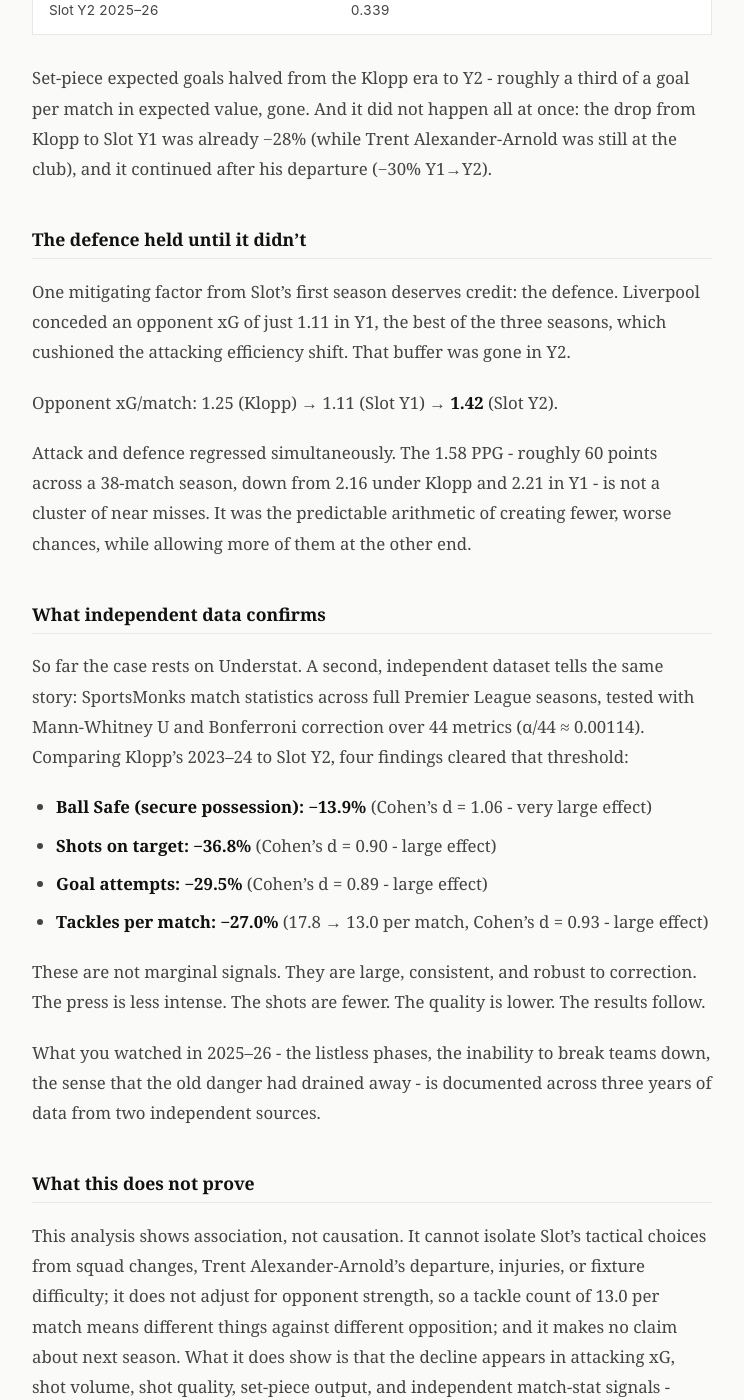
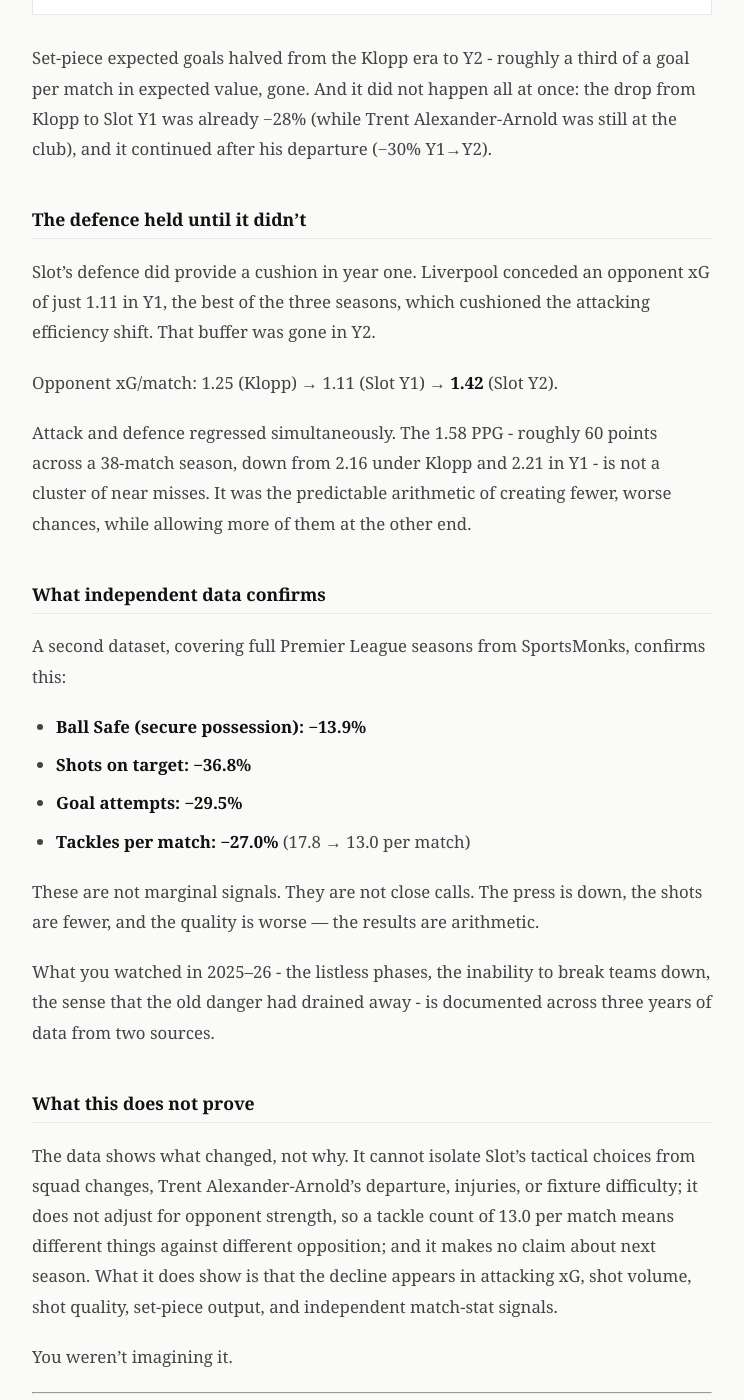
Before and after one commit to gauravahlawat01goal/football-analytics, a Jekyll site: the page built from web/_posts/2026-04-18-xg-decline-not-bad-luck.md, in a window 1280 px wide and 1400 px high, scrolled down 3155 px. Shown: the whole window, without its empty margins (252-996 px from the left). Built offline with Jekyll 4.4.1, drawn with Linux system fonts in a browser that asks for light colours; some of the changed text lies outside the part shown.

Commit message:
style: address editorial feedback on voice and tone

```diff
--- a/web/_posts/2026-04-18-xg-decline-not-bad-luck.md
+++ b/web/_posts/2026-04-18-xg-decline-not-bad-luck.md
@@ -18,8 +18,6 @@ Three seasons of data say something different. The decline wasn't in the finishi
 
 Expected goals gives us a clean test. If Liverpool were simply unlucky, xG would stay high while goals lagged behind. If xG itself falls, the problem starts before the finishing: in chance creation.
 
-Here is the full picture across all three seasons:
-
 | Season | xG / match | Goals / match | Gap |
 |--------|-----------|---------------|-----|
 | Klopp 2023–24 | 2.49 | 2.26 | −0.23 |
@@ -58,13 +56,13 @@ Slot's first season made sense as a model:
 | Slot Y1 2024–25 | 17.1 | **0.146** |
 | Slot Y2 2025–26 | **15.5** | 0.118 |
 
-Slot Y1 took fewer shots but made them count, at 0.146 xG per shot against Klopp's 0.123. Total xG barely moved, goals were identical, and the season ended with a Premier League title. The trade-off - volume for quality - held the output steady.
+Slot's first season took fewer shots but made them count, at 0.146 xG per shot against Klopp's 0.123. Total xG barely moved, goals were identical, and the season ended with a Premier League title. The trade-off - volume for quality - held the output steady.
 
-Y2 broke that logic. Volume fell again, to 15.5 shots per match - but this time quality didn't compensate. At 0.118 xG per shot, the chances were worse than Klopp's, not better. Volume and quality moved the wrong way together, and there was nothing left to cushion the fall.
+This season broke that logic. Volume fell again, to 15.5 shots per match - but this time quality didn't compensate. At 0.118 xG per shot, the chances were worse than Klopp's, not better. Volume and quality moved the wrong way together, and there was nothing left to cushion the fall.
 
 ## Set pieces: a specific tactical fingerprint
 
-One slice of the decline is easier to isolate than the rest:
+Set-piece output also declined:
 
 | Season | Set-piece xG / match |
 |--------|---------------------|
@@ -76,7 +74,7 @@ Set-piece expected goals halved from the Klopp era to Y2 - roughly a third of a
 
 ## The defence held until it didn't
 
-One mitigating factor from Slot's first season deserves credit: the defence. Liverpool conceded an opponent xG of just 1.11 in Y1, the best of the three seasons, which cushioned the attacking efficiency shift. That buffer was gone in Y2.
+Slot's defence did provide a cushion in year one. Liverpool conceded an opponent xG of just 1.11 in Y1, the best of the three seasons, which cushioned the attacking efficiency shift. That buffer was gone in Y2.
 
 Opponent xG/match: 1.25 (Klopp) → 1.11 (Slot Y1) → **1.42** (Slot Y2).
 
@@ -84,20 +82,20 @@ Attack and defence regressed simultaneously. The 1.58 PPG - roughly 60 points ac
 
 ## What independent data confirms
 
-So far the case rests on Understat. A second, independent dataset tells the same story: SportsMonks match statistics across full Premier League seasons, tested with Mann-Whitney U and Bonferroni correction over 44 metrics (α/44 ≈ 0.00114). Comparing Klopp's 2023–24 to Slot Y2, four findings cleared that threshold:
+A second dataset, covering full Premier League seasons from SportsMonks, confirms this:
 
-- **Ball Safe (secure possession): −13.9%** (Cohen's d = 1.06 - very large effect)
-- **Shots on target: −36.8%** (Cohen's d = 0.90 - large effect)
-- **Goal attempts: −29.5%** (Cohen's d = 0.89 - large effect)
-- **Tackles per match: −27.0%** (17.8 → 13.0 per match, Cohen's d = 0.93 - large effect)
+- **Ball Safe (secure possession): −13.9%**
+- **Shots on target: −36.8%**
+- **Goal attempts: −29.5%**
+- **Tackles per match: −27.0%** (17.8 → 13.0 per match)
 
-These are not marginal signals. They are large, consistent, and robust to correction. The press is less intense. The shots are fewer. The quality is lower. The results follow.
+These are not marginal signals. They are not close calls. The press is down, the shots are fewer, and the quality is worse — the results are arithmetic.
 
-What you watched in 2025–26 - the listless phases, the inability to break teams down, the sense that the old danger had drained away - is documented across three years of data from two independent sources.
+What you watched in 2025–26 - the listless phases, the inability to break teams down, the sense that the old danger had drained away - is documented across three years of data from two sources.
 
 ## What this does not prove
 
-This analysis shows association, not causation. It cannot isolate Slot's tactical choices from squad changes, Trent Alexander-Arnold's departure, injuries, or fixture difficulty; it does not adjust for opponent strength, so a tackle count of 13.0 per match means different things against different opposition; and it makes no claim about next season. What it does show is that the decline appears in attacking xG, shot volume, shot quality, set-piece output, and independent match-stat signals - consistently, across two datasets.
+The data shows what changed, not why. It cannot isolate Slot's tactical choices from squad changes, Trent Alexander-Arnold's departure, injuries, or fixture difficulty; it does not adjust for opponent strength, so a tackle count of 13.0 per match means different things against different opposition; and it makes no claim about next season. What it does show is that the decline appears in attacking xG, shot volume, shot quality, set-piece output, and independent match-stat signals.
 
 You weren't imagining it.
 
@@ -105,6 +103,6 @@ You weren't imagining it.
 
 <div class="post-footer-note">
   <p><strong>Data:</strong> Understat (xG) and SportsMonks API v3 (match statistics). Match-level xG covers the full 38-match Y2 season; xG/shot and set-piece figures are from the first 30 matches.</p>
-  <p><strong>Statistics:</strong> Klopp-vs-Y2 comparisons are Bonferroni-confirmed; Y1-vs-Y2 comparisons are directional signals only.</p>
+  <p><strong>Statistical rigor:</strong> Findings above were tested with Mann-Whitney U and Bonferroni correction over 44 metrics (α/44 ≈ 0.00114). All four metrics passed this threshold and showed large to very large effect sizes (Cohen's d between 0.89 and 1.06). Klopp-vs-Y2 comparisons are Bonferroni-confirmed; Y1-vs-Y2 comparisons are directional signals only.</p>
   <p><a href="https://github.com/gauravahlawat01goal/football-analytics">Full methodology and analysis code →</a></p>
 </div>
--- a/web/liverpool/decline/index.md
+++ b/web/liverpool/decline/index.md
@@ -8,7 +8,7 @@ permalink: /liverpool/decline/
 <header>
   <div class="badge">Liverpool FC · Slot Y2 Analysis</div>
   <h1>Something broke<br>in year two.</h1>
-  <p class="hero-sub-headline">Three seasons. Two data sources. One clear conclusion.</p>
+  <p class="hero-sub-headline">The numbers show exactly where the attacking model broke.</p>
   <p class="subtitle">Klopp's final season. Slot's first two. What the data says happened.</p>
 </header>
 
@@ -122,33 +122,34 @@ permalink: /liverpool/decline/
     <div class="section-label">What the tests confirm</div>
     <h2>These changes are real, not noise.</h2>
     <p class="section-intro">
-      The xG picture above comes from Understat. The following comes from a second, independent dataset -
+      The xG picture above comes from Understat. The following comes from a second dataset -
       SportsMonks match statistics across full Premier League seasons.
-      Mann-Whitney U with Bonferroni correction across 44 metrics (α/44 ≈ 0.00114).
-      Everything below survived that threshold.
     </p>
     <div class="confirmed-grid">
       <div class="confirmed-card">
         <div class="c-label">Ball Safe (secure possession)</div>
         <div class="c-value">−13.9%</div>
-        <div class="c-meta">Cohen's d = 1.06 - very large effect</div>
+        <div class="c-meta">Very large drop</div>
       </div>
       <div class="confirmed-card">
         <div class="c-label">Shots on target</div>
         <div class="c-value">−36.8%</div>
-        <div class="c-meta">Cohen's d = 0.90 - large effect</div>
+        <div class="c-meta">Large drop</div>
       </div>
       <div class="confirmed-card">
         <div class="c-label">Goal attempts</div>
         <div class="c-value">−29.5%</div>
-        <div class="c-meta">Cohen's d = 0.89 - large effect</div>
+        <div class="c-meta">Large drop</div>
       </div>
       <div class="confirmed-card">
         <div class="c-label">Tackles / match</div>
         <div class="c-value">−27.0%</div>
-        <div class="c-meta">17.8 → 13.0 per match · d = 0.93</div>
+        <div class="c-meta">17.8 → 13.0 per match</div>
       </div>
     </div>
+    <p class="table-note" style="margin-top: 1rem;">
+      <strong>Statistical rigor:</strong> All four metrics passed a Mann-Whitney U test with Bonferroni correction across 44 variables (α/44 ≈ 0.00114) and showed large to very large effect sizes (Cohen's d between 0.89 and 1.06). See the <a href="{{ '/methodology/' | relative_url }}">methodology</a> for full details.
+    </p>
   </section>
 
   <!-- ── Thread series ── -->
@@ -156,7 +157,7 @@ permalink: /liverpool/decline/
     <div class="section-label">Read the analysis</div>
     <h2>The investigation into Liverpool's decline.</h2>
     <p class="section-intro">
-      Each piece stands alone. Start with the first - it's the foundation everything else builds on.
+      The first piece covers the headline xG decline, while subsequent threads explore pressing and set pieces in detail.
     </p>
     <div class="thread-list">
       {% assign sorted_posts = site.posts | sort: 'thread_num' %}
```
Also changed, not shown: other parts of web/_posts/2026-04-18-xg-decline-not-bad-luck.md (+2 -2 lines), web/index.md (+3 -3 lines).
